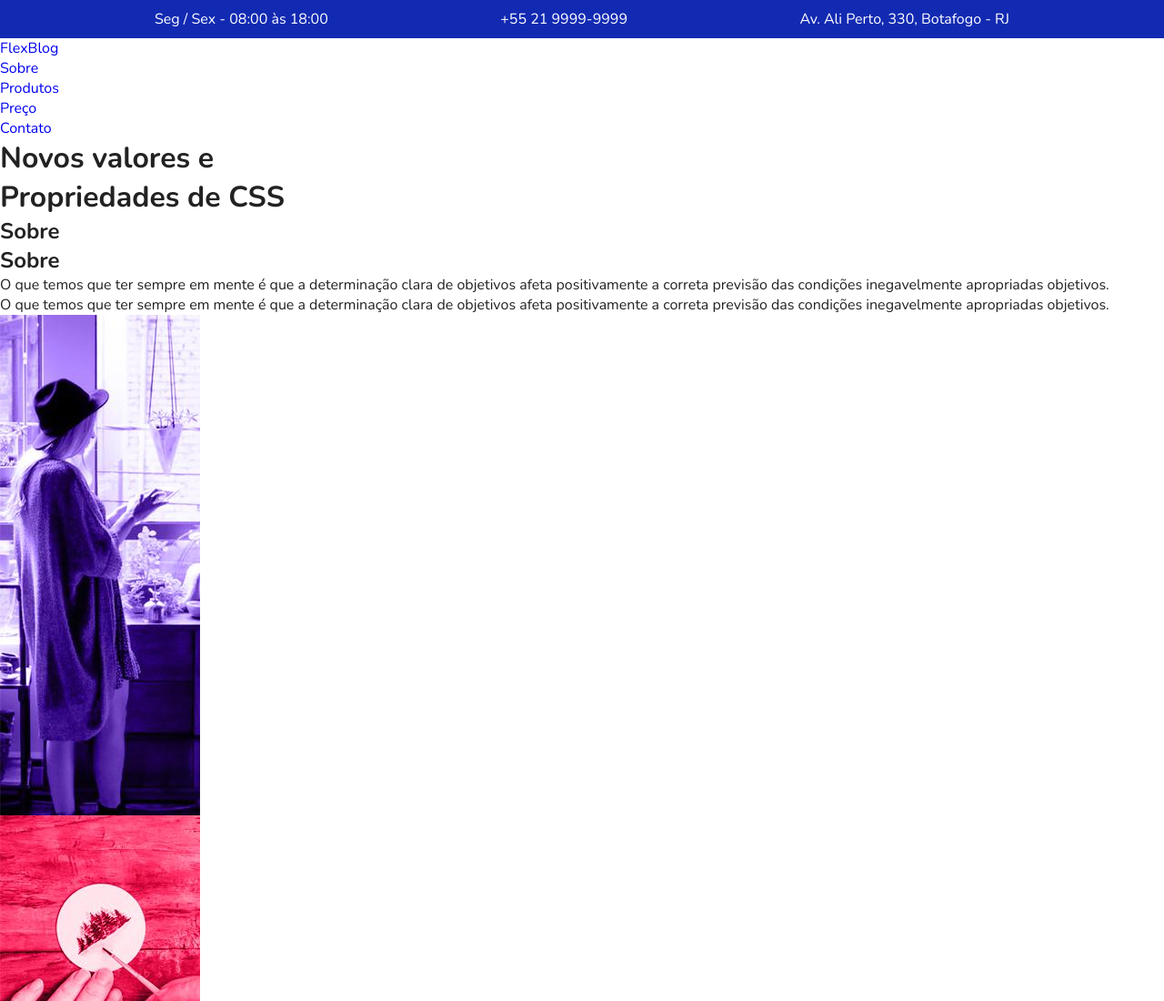
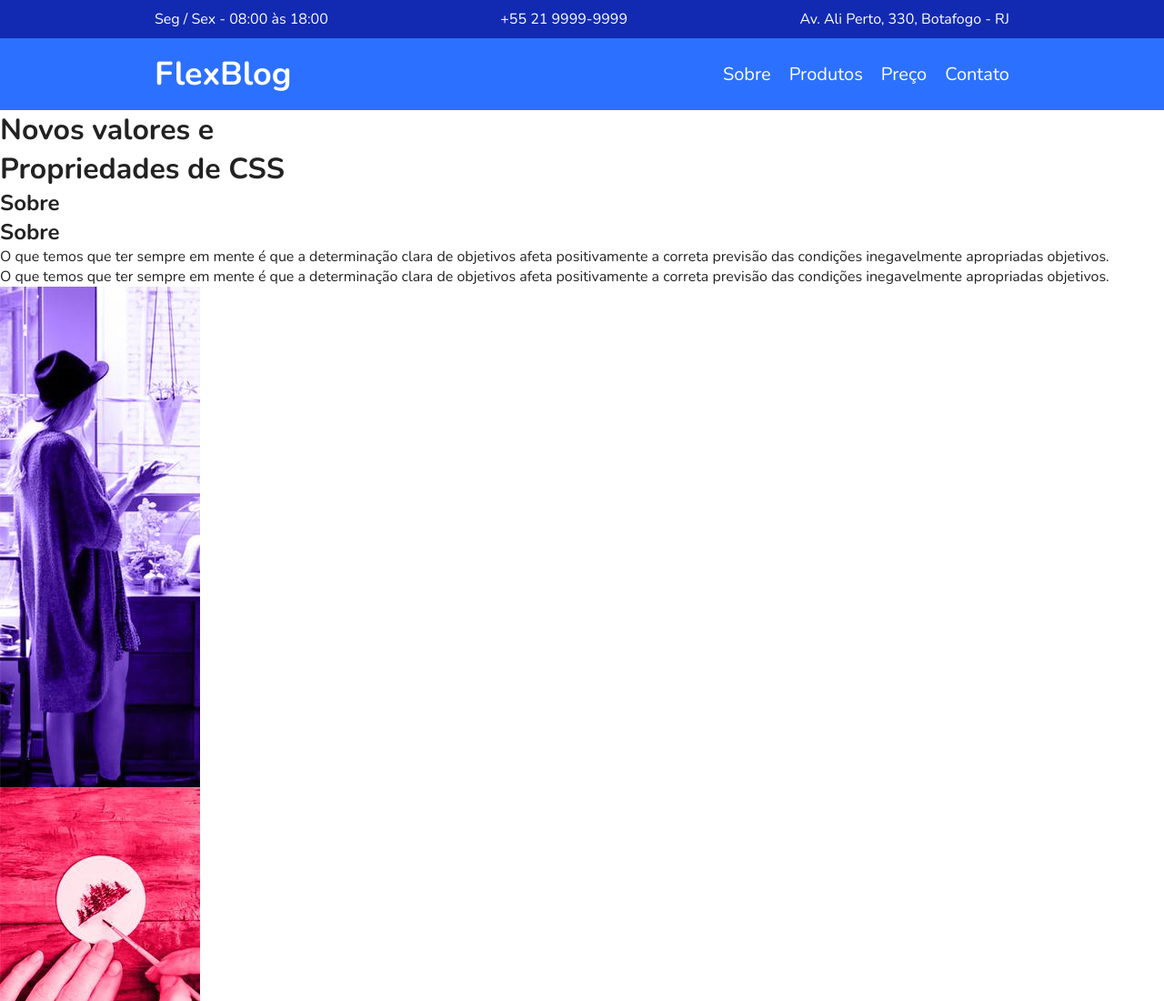
Before and after one commit to GustavoEmiliano/flexblog, a plain HTML site: page index.html in a window 1280 px wide. Shown: the top 1100 px of the page at 91% size. Drawn offline with nearby package versions, Linux system fonts and the light colour scheme.

Commit message:
style: nav menu

```diff
--- a/css/style.css
+++ b/css/style.css
@@ -54,3 +54,43 @@ img {
 .superinfo a {
     color: white;
 }
+
+/*  Menu */
+.menu-bg {
+    background: #2c70ff;
+}
+
+.menu {
+    max-width: 960px;
+    margin: 0 auto;
+    padding: 15px 0;
+    display: flex;
+    flex-wrap: wrap;
+    justify-content: space-between;
+    align-items: center;
+}
+
+.menu a {
+    color: white;
+}
+
+.menu-logo a {
+    font-size: 2.25rem;
+    font-weight: bold;
+    margin: 0 10px;
+}
+
+.menu-nav ul {
+    display: flex;
+    flex-wrap: wrap;
+}
+
+.menu-nav a {
+    font-size: 1.25rem;
+    display: block;
+    padding: 10px;
+}
+
+.menu-nav a:hover {
+    color: #122ab2;
+}
--- a/index.html
+++ b/index.html
@@ -26,7 +26,7 @@
             <div class="menu-logo">
                 <a href="#">FlexBlog</a>
             </div>
-            <nav>
+            <nav class="menu-nav">
                 <ul>
                     <li><a href="#sobre">Sobre</a></li>
                     <li><a href="#produtos">Produtos</a></li>
```
